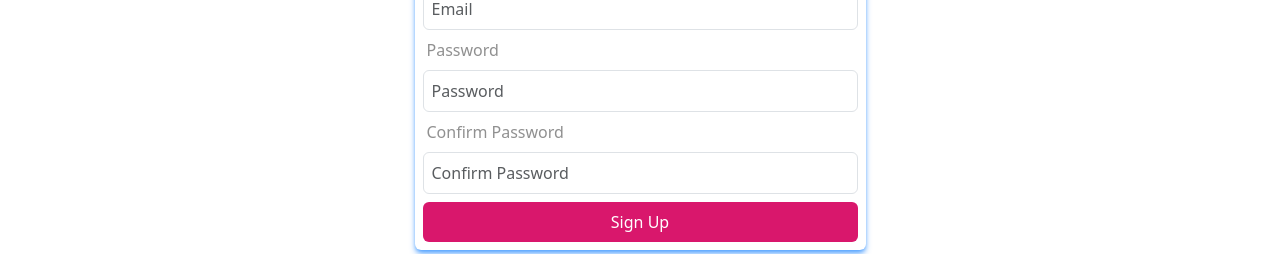
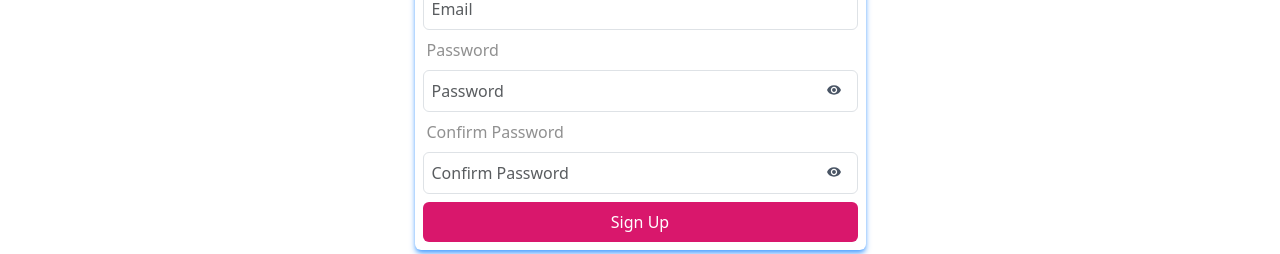
Before and after one commit to ahmedfawzyaaz-alt/Book-Shop, a React (Vite) app: page /register in a window 1280 px wide. Shown: the part 622-876 px from the top of the page. Built offline with nearby package versions, Linux system fonts and the light colour scheme.

Commit message:
Add password visibility toggle

```diff
--- a/src/components/header/Header.jsx
+++ b/src/components/header/Header.jsx
@@ -2,7 +2,6 @@ import { useContext } from "react";
 import { Container, Nav, Navbar } from "react-bootstrap";
 import { Link } from "react-router";
 import { Authontication } from "../../context/AuthContext";
-import { CgProfile } from "react-icons/cg";
 import { FaCartArrowDown } from "react-icons/fa";
 import { CiHeart } from "react-icons/ci";
 
@@ -12,7 +11,7 @@ export default function Header() {
   let AuthUser = JSON.parse(localStorage.getItem("user"));
   console.log(AuthUser);
   return (
-    <header className="absolute w-full ">
+    <header className="absolute w-full">
       <Navbar expand="lg" className="bg-[#FFFFFF33]">
         <Container>
           <div className="flex items-center gap-2">
@@ -63,7 +62,7 @@ export default function Header() {
                       to={"/profile"}
                       className="flex gap-3 text-decoration-none text-black"
                     >
-                      <div className=" flex items-center px-3 rounded-full bg-[#D9176C] text-white">
+                      <div className=" flex items-center px-3  rounded-full bg-[#D9176C] text-white">
                         {AuthUser?.email?.charAt(0).toUpperCase()}
                       </div>
                       <div className="flex flex-col">
--- a/src/pages/auth/register/Register.jsx
+++ b/src/pages/auth/register/Register.jsx
@@ -1,8 +1,11 @@
-import { useContext, useRef } from "react";
+import { useContext, useRef, useState } from "react";
 import { Authontication } from "../../../context/AuthContext";
 import { useNavigate } from "react-router";
+import { IoIosEyeOff, IoMdEye } from "react-icons/io";
 
 export default function Register() {
+  const [showPassword, setShowPassword] = useState(false);
+  const [showConfirmPassword, setShowConfirmPassword] = useState(false);
   const navigate = useNavigate();
   const contextValue = useContext(Authontication);
   console.log(contextValue);
@@ -33,7 +36,7 @@ export default function Register() {
     })
       .then((res) => res.json())
       .then((data) => {
-        navigate("/login")
+        navigate("/login");
         console.log(data);
       });
   }
@@ -78,21 +81,41 @@ export default function Register() {
             <label htmlFor="" className="mx-1">
               Password
             </label>
+            <div className="relative">
               <input
-              type="password"
+                type={showPassword ? "text" : "password"}
                 className="form-control p-2 "
                 placeholder="Password"
                 ref={password}
               />
+
+              <button
+                type="button"
+                className="absolute right-4 top-3 text-gray-600"
+                onClick={() => setShowPassword(!showPassword)}
+              >
+                {showPassword ? <IoIosEyeOff /> : <IoMdEye />}
+              </button>
+            </div>
             <label htmlFor="" className="mx-1">
               Confirm Password
             </label>
+            <div className="relative">
               <input
-              type="password"
+                type={showConfirmPassword ? "text" : "password"}
                 className="form-control p-2  "
                 placeholder="Confirm Password"
                 ref={confirmPassword}
               />
+
+              <button
+                className="absolute right-4 top-3 text-gray-600"
+                type="button"
+                onClick={() => setShowConfirmPassword(!showConfirmPassword)}
+              >
+                {showConfirmPassword ? <IoIosEyeOff /> : <IoMdEye />}
+              </button>
+            </div>
             <button className="bg-[#D9176C] p-2 rounded text-white">
               Sign Up
             </button>
```
Lines whose indentation alone changed are shown as unchanged.
